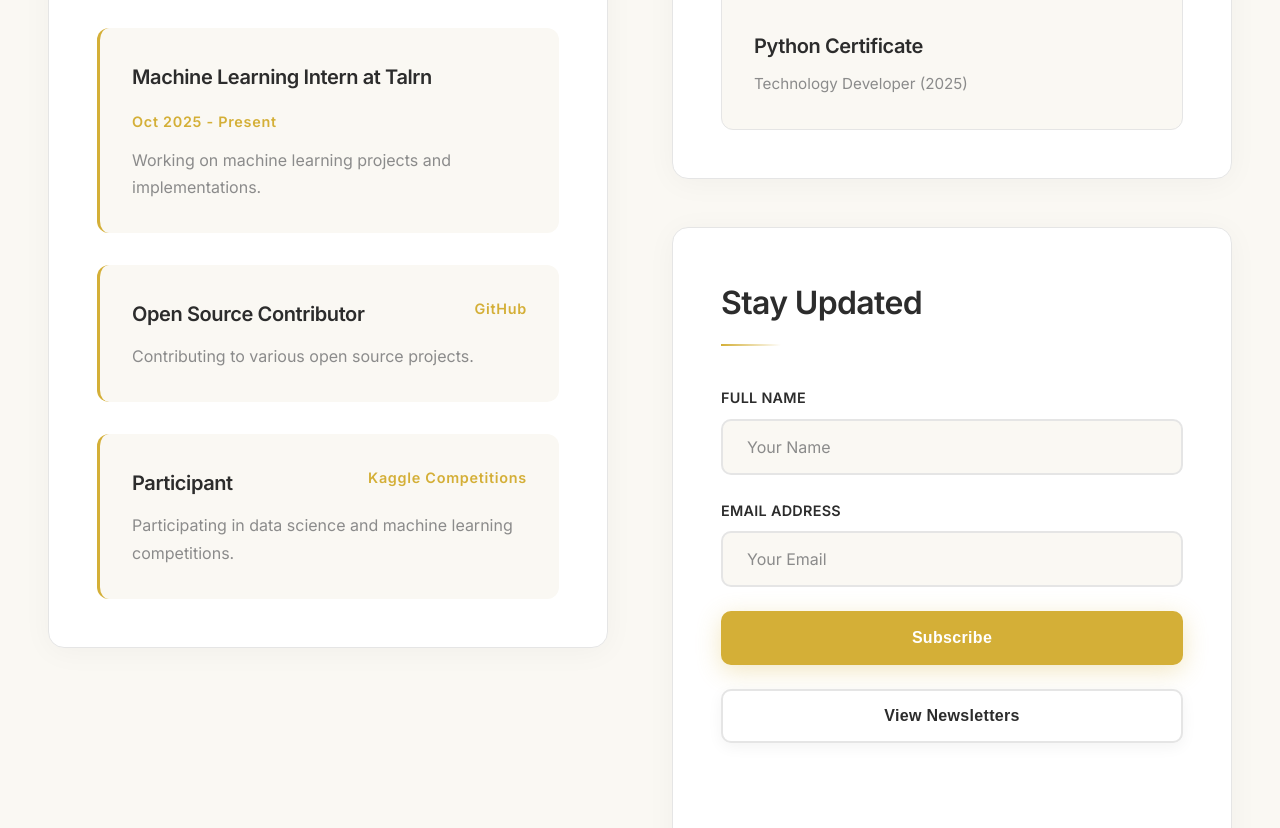
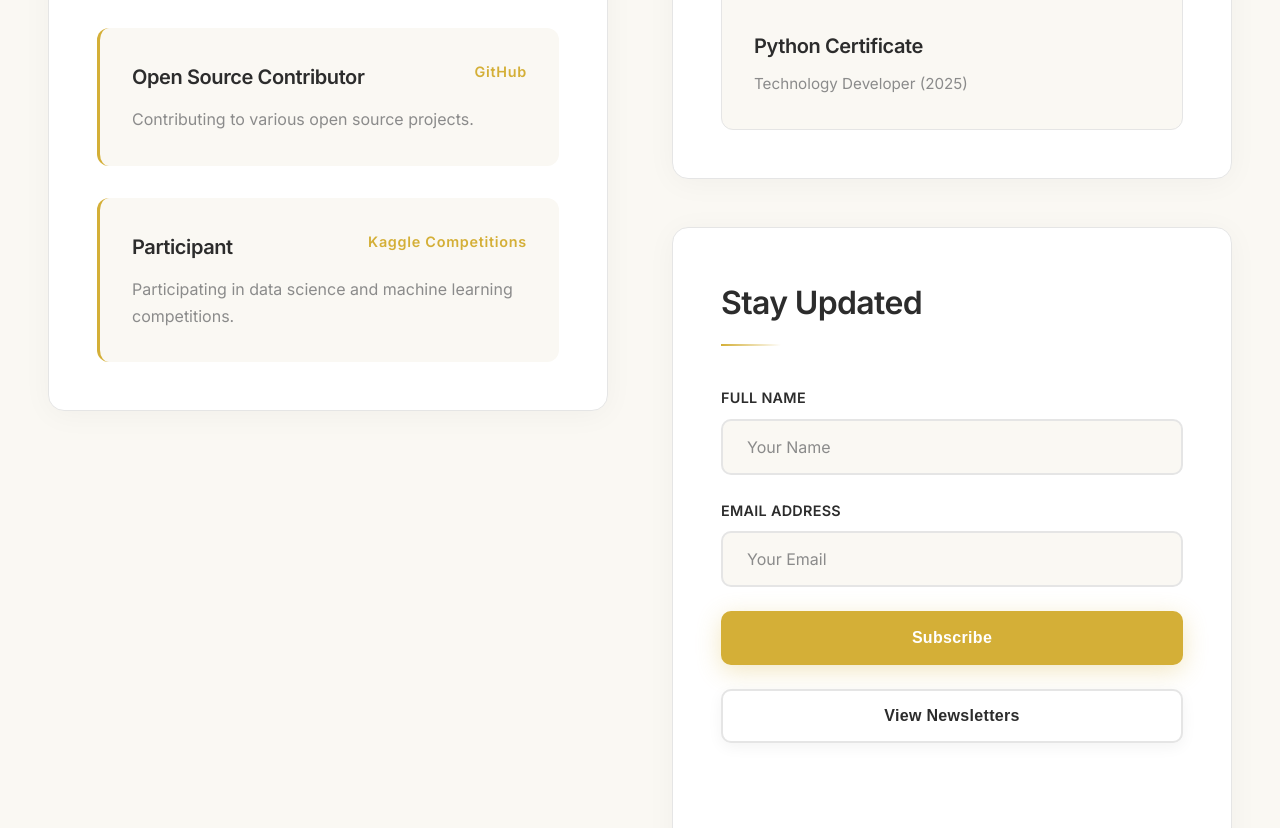
Before and after one commit to samadrehman/Samad-Portfolio, a plain HTML site: page index.html in a window 1280 px wide. Shown: the part 1761-2589 px from the top of the page. Drawn offline with Linux system fonts and the light colour scheme.

Commit message:
Remove talrn

```diff
--- a/index.html
+++ b/index.html
@@ -111,13 +111,6 @@
           <div class="experience-section fade-in-up delay-2">
             <h2 class="section-title">Experience</h2>
             <div class="experience-list">
-              <div class="experience-item">
-                <div class="experience-header">
-                  <h3>Machine Learning Intern at Talrn</h3>
-                  <span class="experience-date">Oct 2025 - Present</span>
-                </div>
-                <p>Working on machine learning projects and implementations.</p>
-              </div>
               <div class="experience-item">
                 <div class="experience-header">
                   <h3>Open Source Contributor</h3>
```
